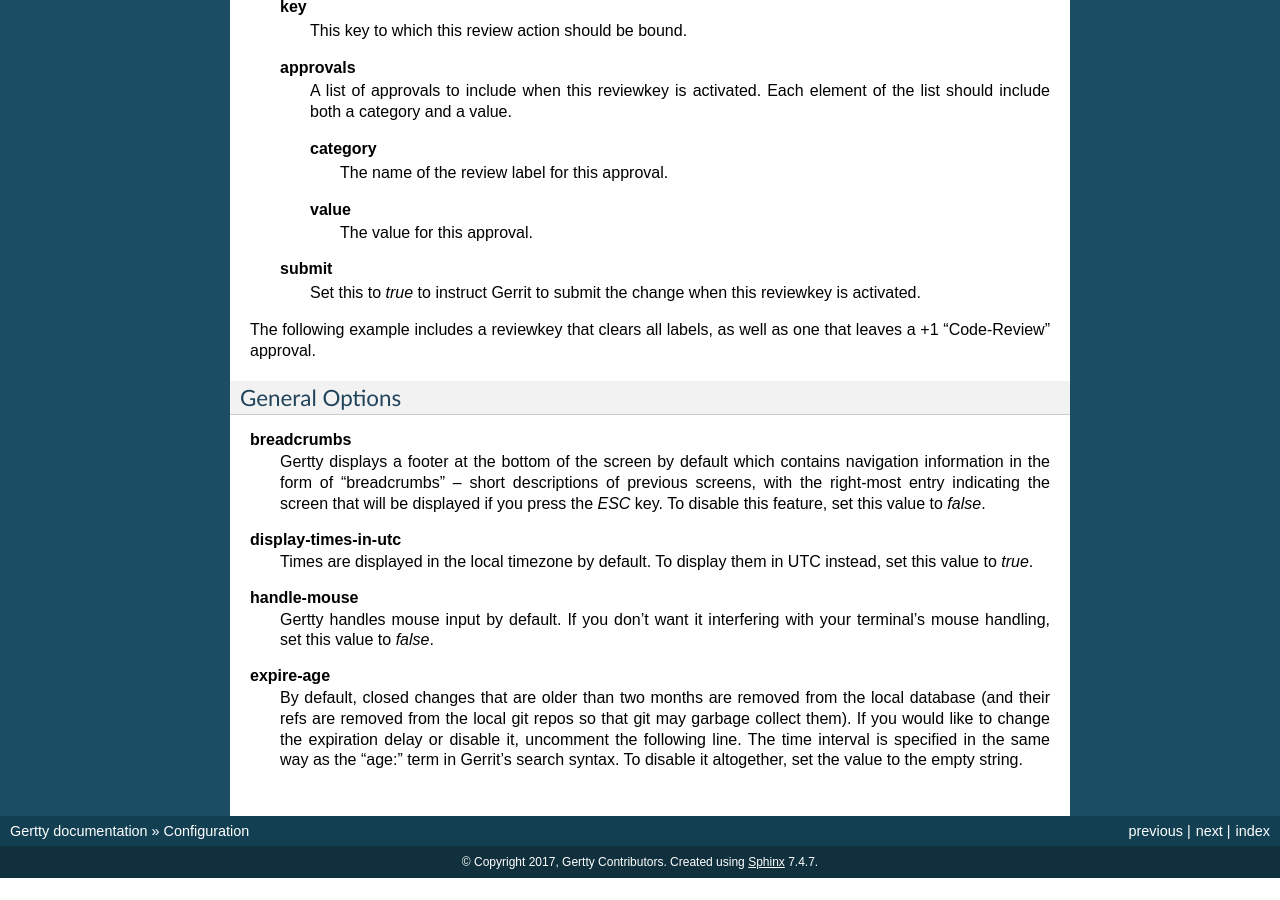
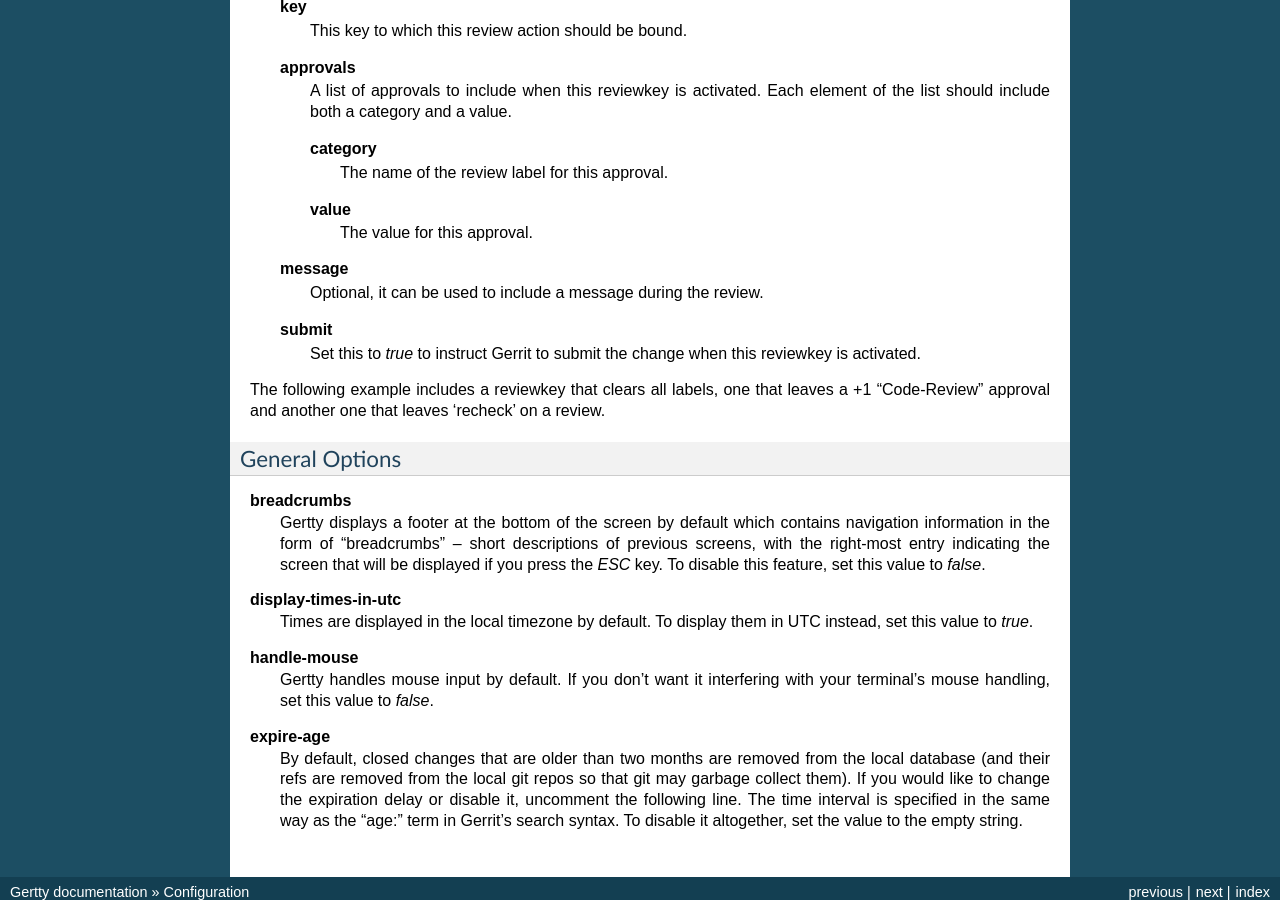
Before and after one commit to openstack-archive/gertty, a Sphinx documentation site: the page built from doc/source/configuration.rst, in a window 1280 px wide and 900 px high, scrolled down 5136 px. Built offline with Sphinx 7.4.7, drawn with Linux system fonts in a browser that asks for light colours; the version number could not be read and is left out; before the commit the page ends 6014 px from its top, so only the background shows below that.

Commit message:
reviewkeys: add 'message' parameter
Add 'message' optional parameter to reviewkeys which can be use to have
a shortcut to leave recheck in reviews (example of use case).

reviewkeys:
  - key: 'meta 4'
    approvals: []
    message: 'recheck'

It updates the doc and also the openstack-gertty.yaml since it can be
useful for all OpenStack reviewers.

Change-Id: I81f3cc8374fe1872efb71d4b2bc1c647b118d43f

```diff
--- a/doc/source/configuration.rst
+++ b/doc/source/configuration.rst
@@ -380,12 +380,16 @@ Reviewkeys appear in the help text for the change screen.
     **value**
       The value for this approval.
 
+  **message**
+    Optional, it can be used to include a message during the review.
+
   **submit**
     Set this to `true` to instruct Gerrit to submit the change when
     this reviewkey is activated.
 
-The following example includes a reviewkey that clears all labels, as
-well as one that leaves a +1 "Code-Review" approval.
+The following example includes a reviewkey that clears all labels,
+one that leaves a +1 "Code-Review" approval and another one that
+leaves 'recheck' on a review.
 
 .. code-block: yaml
 
@@ -396,6 +400,9 @@ well as one that leaves a +1 "Code-Review" approval.
        approvals:
          - category: 'Code-Review'
            value: 1
+     - key: 'meta 2'
+       approvals: []
+       message: 'recheck'
 
 General Options
 +++++++++++++++
```
Also changed, not shown: 3 other files.
